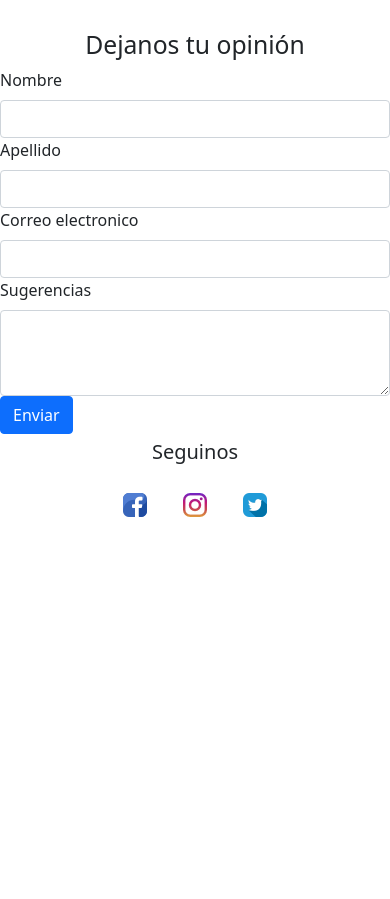
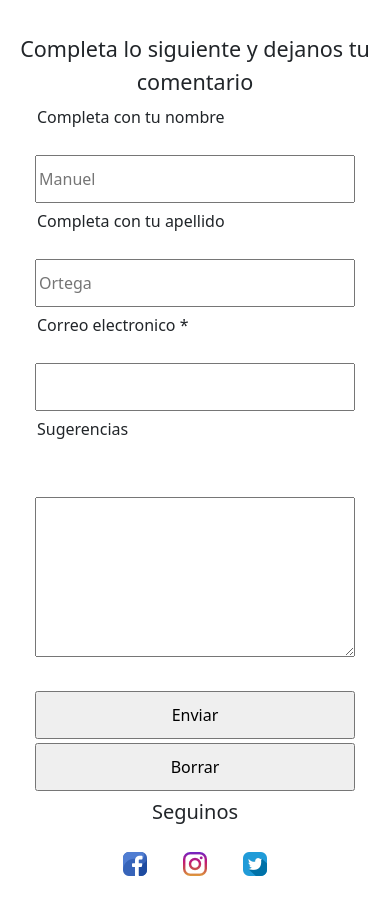
Before and after one commit to manuortega12/finalCoder, a plain HTML site: page page/contacto.html in a window 390 px wide. Shown: the part 599-1498 px from the top of the page. Before the commit the page ends 1138 px from the top, so only its background shows below. Drawn offline with nearby package versions, Linux system fonts and the light colour scheme.

Commit message:
responsive contacto.html

```diff
--- a/page/contacto.html
+++ b/page/contacto.html
@@ -77,62 +77,52 @@
 
       <div>
         <section>
-          <div>
-            <h2 class="sugerencia">Dejanos tu opinión</h2>
-          </div>
-          <div>
-            <div class="col-md-4 mx-auto">
-              <div>
-                <label for="validationDefault01" class="form-label"
-                  >Nombre</label
-                >
-                <input
+          <fieldset>
+            <legend class="tituloOpinion">
+              Completa lo siguiente y dejanos tu comentario
+            </legend>
+            <form action="">
+              <div class="items">
+                <label class="label" for="nombre">Completa con tu nombre</label
+                ><input
+                  class="datos"
                   type="text"
-                  class="form-control"
-                  id="validationDefault01s"
-                  value=""
-                  required
+                  name="nombre"
+                  placeholder="Manuel"
                 />
               </div>
-              <div>
-                <label for="validationDefault02" class="form-label"
-                  >Apellido</label
-                >
-                <input
+              <div class="items">
+                <label class="label" for="apellido"
+                  >Completa con tu apellido</label
+                ><input
+                  class="datos"
                   type="text"
-                  class="form-control"
-                  id="validationDefault02"
-                  value=""
-                  required
+                  name="apellido"
+                  placeholder="Ortega"
                 />
               </div>
-              <div>
-                <label for="exampleFormControlInput1" class="form-label"
-                  >Correo electronico</label
-                >
-                <input
-                  type="email"
-                  class="form-control"
-                  id="exampleFormControlInput1"
-                  placeholder=""
-                  required
-                />
+              <div class="items">
+                <label class="label" for="email">Correo electronico *</label
+                ><input class="datos" type="email" name="email" required />
               </div>
-            </div>
-            <div class="col-md-4 mx-auto">
-              <label for="exampleFormControlTextarea1" class="form-label"
-                >Sugerencias</label
-              >
-              <textarea
-                class="form-control"
-                id="exampleFormControlTextarea1"
-                rows="3"
-              ></textarea>
-            </div>
-            <div class="col-md-4 mx-auto">
-              <button class="btn btn-primary" type="submit">Enviar</button>
-            </div>
-          </div>
+              <div class="items">
+                <label class="label" for="comentario">Sugerencias</label>
+                <textarea
+                  class="opinion"
+                  name="comentario"
+                  id=""
+                  cols="60"
+                  rows="5"
+                ></textarea>
+              </div>
+              <div class="items">
+                <input class="datos" type="submit" value="Enviar" />
+              </div>
+              <div class="items">
+                <input class="datos" type="reset" value="Borrar" />
+              </div>
+            </form>
+          </fieldset>
         </section>
       </div>
     </main>
--- a/sass/contacto.scss
+++ b/sass/contacto.scss
@@ -15,6 +15,31 @@
     display: flex;
     justify-content: center;
     align-content: center;
+}
+
+.tituloOpinion {
+    text-align: center;
+    margin: 0.1rem auto;
+    padding: 0.1rem;
+}
+
+.formulario, .items {
+    display: flex;
+    flex-direction: column;
+}
+
+.label, .datos {
+    width: 20rem;
+    height: 3rem;
+    margin: 2px auto;
+    padding: 2px;
+}
+
+.opinion {
+    width: 20rem;
+    height: 10rem;
+    margin: 2rem auto;
+
 }
 
 .footer {
--- a/sass/mas.scss
+++ b/sass/mas.scss
@@ -1,7 +1,7 @@
 .acordion{
     width: 150vh;
-    margin: 1rem auto;
-    padding: 1rem;
+    margin: 0.5rem auto;
+    padding: 0.5rem;
 }
 
 
```
Also changed, not shown: css/contacto.css, css/mas.css, 2 other files.
